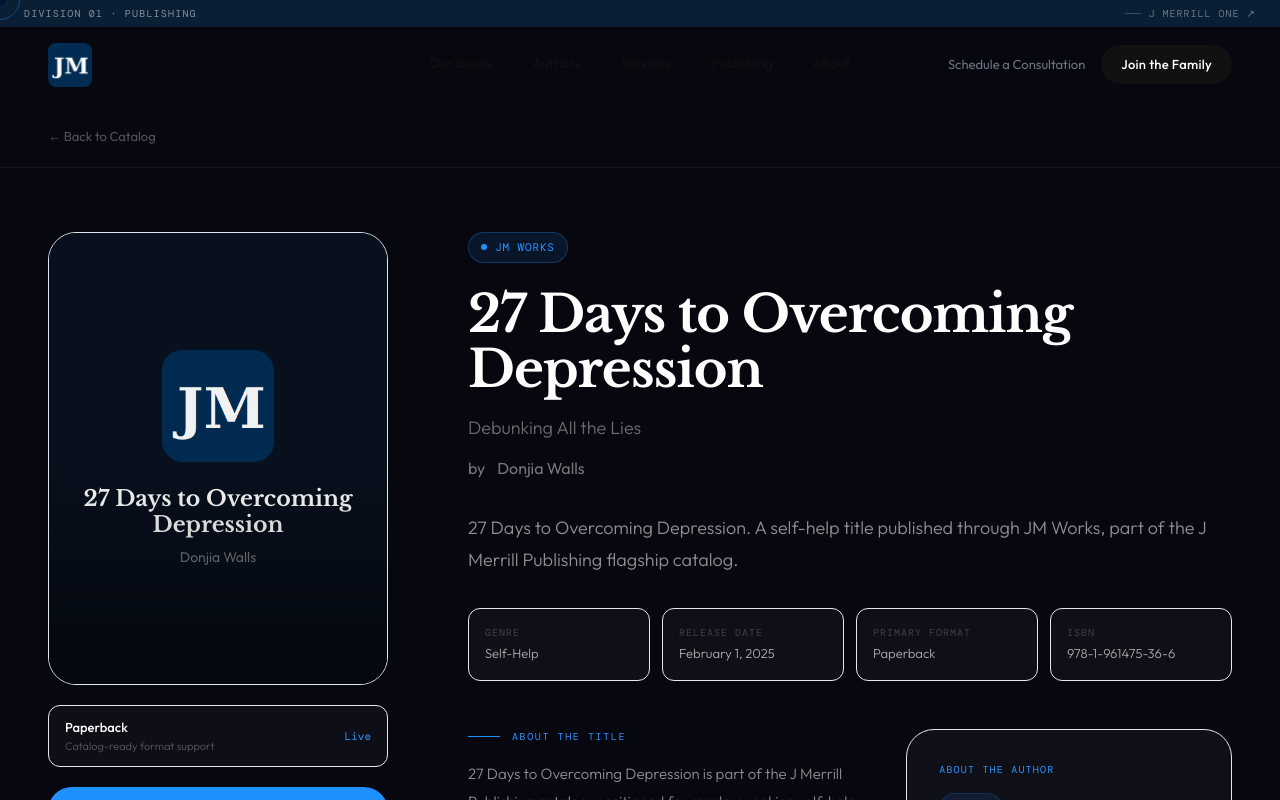
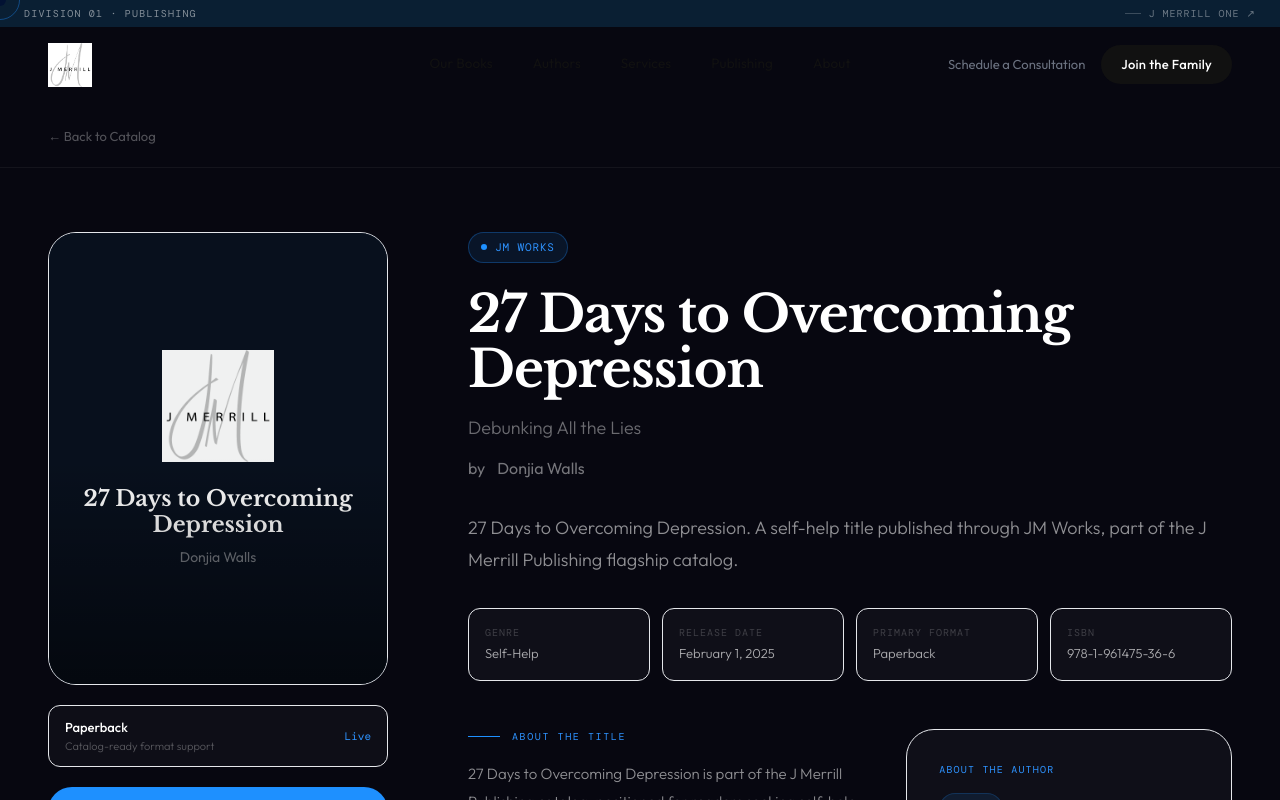
Before and after one commit to jmerrillorg/jmerrill-pub, a Next.js app: page /books/27-days-to-overcoming-depression in a window 1280 px wide. Shown: the top 800 px of the page. Built offline with nearby package versions, Linux system fonts and the light colour scheme.

Commit message:
Use actual JMP logo asset

```diff
--- a/app/books/[id]/page.tsx
+++ b/app/books/[id]/page.tsx
@@ -86,7 +86,7 @@ export default function BookPage({ params }: Props) {
                 <div className="absolute inset-0 flex flex-col items-center justify-center p-8 text-center">
                   <div className="relative h-28 w-28">
                     <Image
-                      src="/apple-touch-icon.png"
+                      src="/logo.jpg"
                       alt="J Merrill Publishing logo"
                       fill
                       className="object-contain"
--- a/components/content/BookCard.tsx
+++ b/components/content/BookCard.tsx
@@ -52,7 +52,7 @@ export function BookCard({ book, compact = false }: { book: BookRecord; compact?
             <div className="absolute inset-0 flex items-center justify-center p-6">
               <div className="relative h-20 w-20 sm:h-24 sm:w-24">
                 <Image
-                  src="/apple-touch-icon.png"
+                  src="/logo.jpg"
                   alt="J Merrill Publishing logo"
                   fill
                   className="object-contain"
--- a/components/layout/Footer.tsx
+++ b/components/layout/Footer.tsx
@@ -15,7 +15,7 @@ export function Footer() {
           <div>
             <div className="mb-5">
               <Image
-                src="/apple-touch-icon.png"
+                src="/logo.jpg"
                 alt="J Merrill Publishing"
                 width={52}
                 height={52}
--- a/components/layout/NavBar.tsx
+++ b/components/layout/NavBar.tsx
@@ -27,7 +27,7 @@ export function NavBar() {
       {/* Logo */}
       <Link href="/" className="flex items-center gap-0 flex-shrink-0">
         <Image
-          src="/apple-touch-icon.png"
+          src="/logo.jpg"
           alt="J Merrill Publishing"
           width={44}
           height={44}
--- a/components/sections/HeroSection.tsx
+++ b/components/sections/HeroSection.tsx
@@ -87,7 +87,7 @@ export function HeroSection() {
 
         <div className="relative z-10 h-full flex flex-col items-center justify-center px-12 py-20">
           <div className="relative mb-10 animate-[float_8s_ease-in-out_infinite]">
-            <Image src="/apple-touch-icon.png" alt="J Merrill Publishing" width={240} height={240} className="w-[220px] h-[220px] object-contain" priority />
+            <Image src="/logo.jpg" alt="J Merrill Publishing" width={240} height={240} className="w-[220px] h-[220px] object-contain" priority />
             <div className="absolute -top-3 -right-5 bg-blue-500 text-white text-[10px] font-semibold tracking-[0.1em] uppercase px-4 py-2 rounded-full whitespace-nowrap animate-[badgePulse_3s_ease-in-out_infinite]">
               Vision · Creativity · Innovation
             </div>
```
Also changed, not shown: public/logo.jpg (added).
